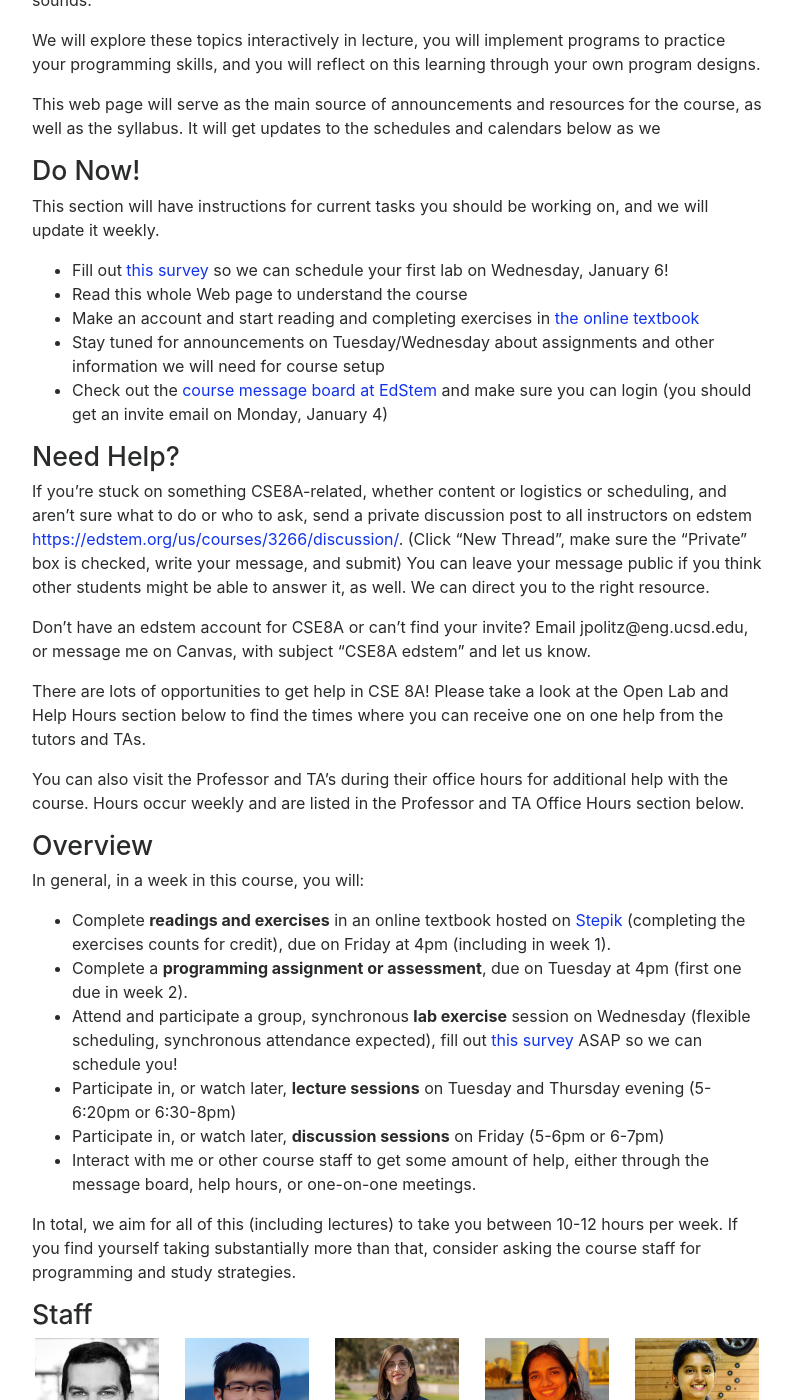
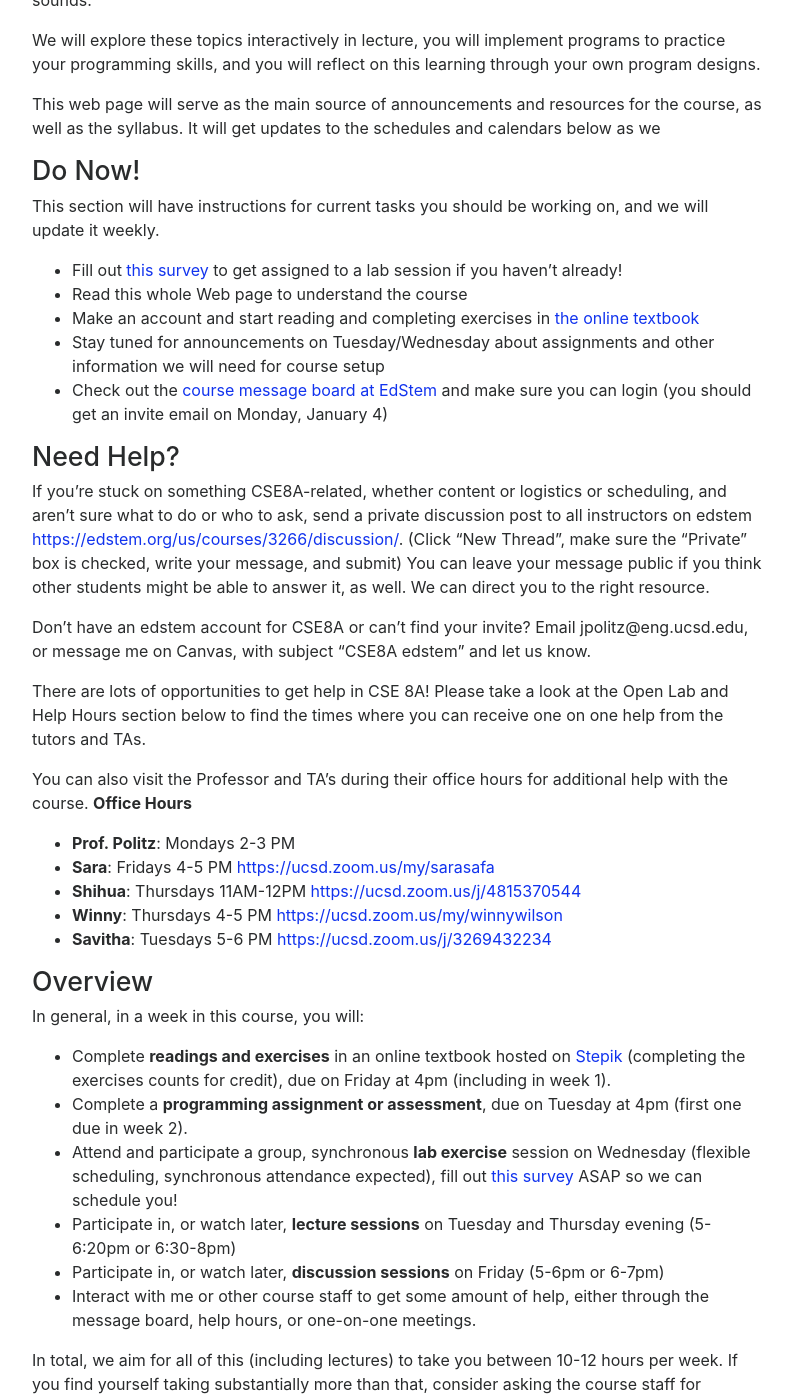
Before and after one commit to ucsd-cse8a-w21/ucsd-cse8a-w21.github.io, a Jekyll site: the page built from index.md, in a window 1280 px wide and 1400 px high, scrolled down 683 px. Shown: the whole window, without its empty margins (243-1035 px from the left). Built offline with Jekyll 4.4.1, drawn with Linux system fonts in a browser that asks for light colours; nearby versions of some CDN libraries; some of the changed text lies outside the part shown.

Commit message:
Update index.md

```diff
--- a/index.md
+++ b/index.md
@@ -30,7 +30,7 @@ on, and we will update it weekly.
 
 - Fill out [this
 survey](https://docs.google.com/forms/d/e/1FAIpQLScrxmgbgx9BCM8n_qo-BI4rKQAXhbGR2yf-sLrJGNYnanczSA/viewform)
-so we can schedule your first lab on Wednesday, January 6!
+to get assigned to a lab session if you haven't already!
 - Read this whole Web page to understand the course
 - Make an account and start reading and completing exercises in [the online
 textbook](https://stepik.org/course/90691/syllabus)
@@ -59,7 +59,12 @@ There are lots of opportunities to get help in CSE 8A! Please take a look at the
 section below to find the times where you can receive one on one help from the tutors and TAs.
 
 You can also visit the Professor and TA's during their office hours for additional help with the course.
-Hours occur weekly and are listed in the Professor and TA Office Hours section below.
+**Office Hours**
+- **Prof. Politz**: Mondays 2-3 PM
+- **Sara**: Fridays 4-5 PM  [https://ucsd.zoom.us/my/sarasafa](https://ucsd.zoom.us/my/sarasafa)
+- **Shihua**: Thursdays 11AM-12PM  [https://ucsd.zoom.us/j/4815370544](https://ucsd.zoom.us/j/4815370544)
+- **Winny**: Thursdays 4-5 PM  [https://ucsd.zoom.us/my/winnywilson](https://ucsd.zoom.us/my/winnywilson)
+- **Savitha**: Tuesdays 5-6 PM  [https://ucsd.zoom.us/j/3269432234](https://ucsd.zoom.us/j/3269432234)
 
 ## Overview
 
@@ -120,13 +125,6 @@ that, consider asking the course staff for programming and study strategies.
     <img src="staff-images\bob.png"/>
     <p>Ethan Wadsworth</p> <p>Maxwell Wong</p> <p>Catherine Xia</p> <p>Jeff Xu</p> <p>Bob Zhang</p>
 </div>
-
-## Professor and TA Office Hours
-- **Prof. Politz**: Mondays 2-3 PM
-- **Sara**: Fridays 4-5 PM  [https://ucsd.zoom.us/my/sarasafa](https://ucsd.zoom.us/my/sarasafa)
-- **Shihua**: Thursdays 11AM-12PM  [https://ucsd.zoom.us/j/4815370544](https://ucsd.zoom.us/j/4815370544)
-- **Winny**: Thursdays 4-5 PM  [https://ucsd.zoom.us/my/winnywilson](https://ucsd.zoom.us/my/winnywilson)
-- **Savitha**: Tuesdays 5-6 PM  [https://ucsd.zoom.us/j/3269432234](https://ucsd.zoom.us/j/3269432234)
 
 ## Calendar
 
```
